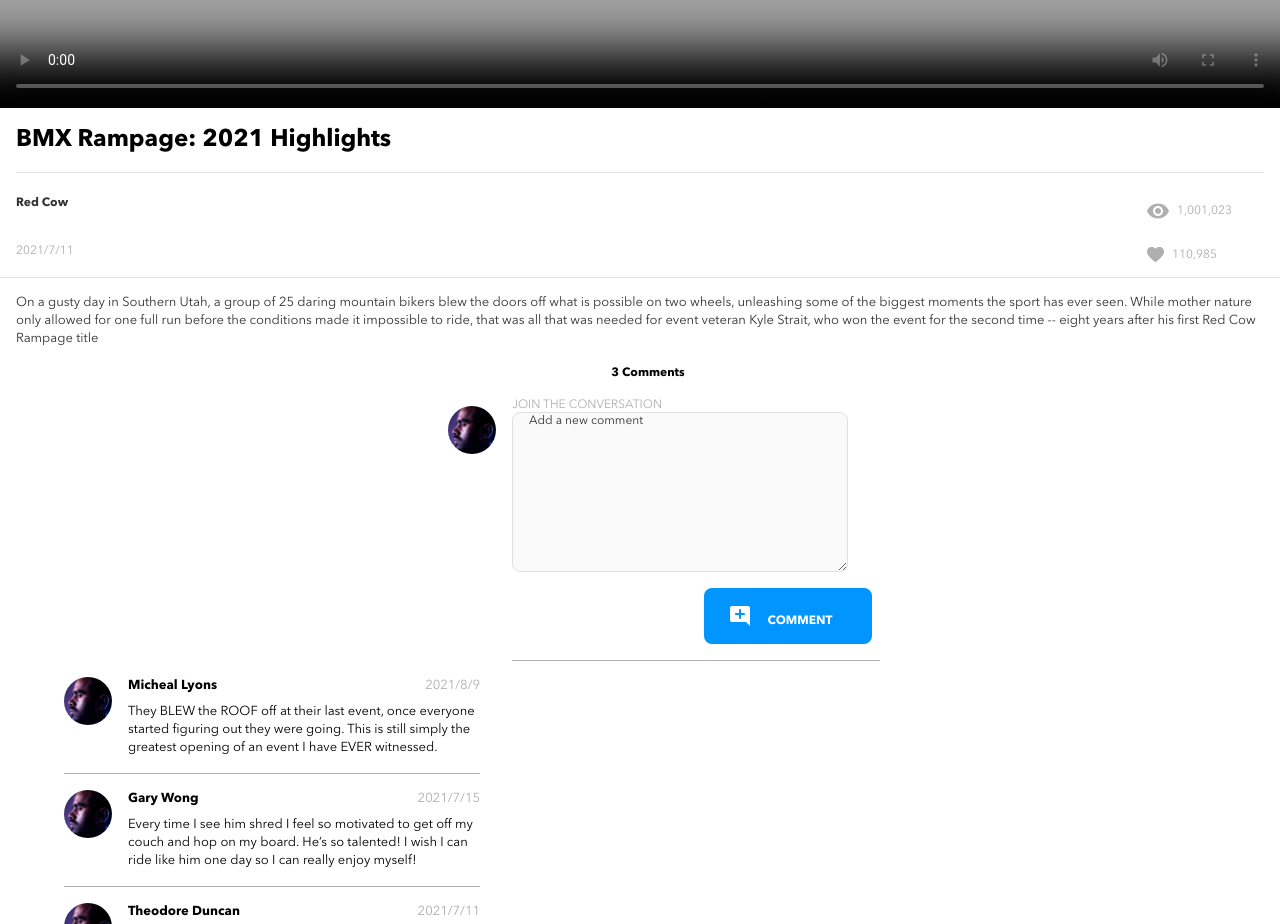
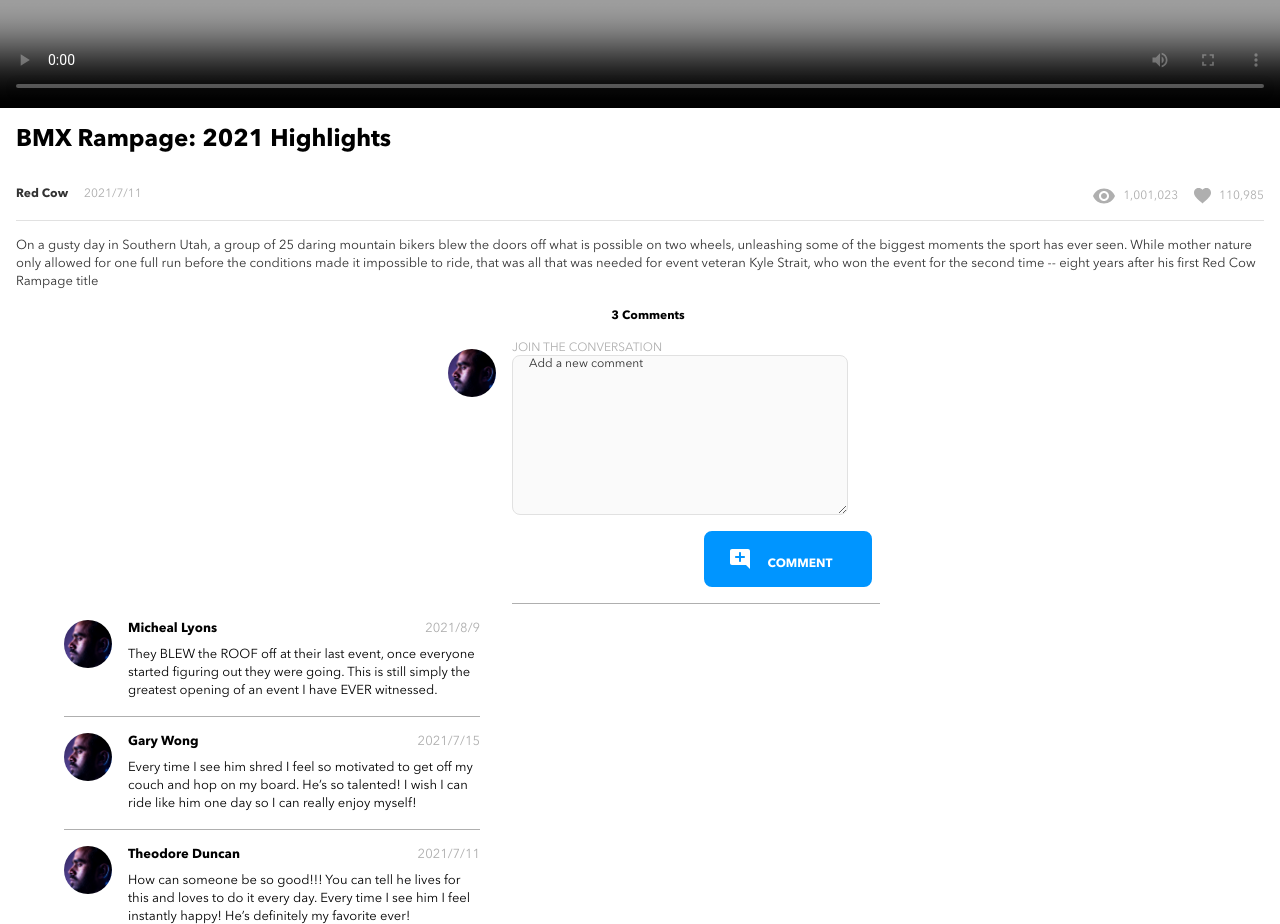
Before and after one commit to PranavPrashar/pranav-prashar-brainflix, a React (Create React App) app: page / in a window 1280 px wide. Shown: the part 920-1844 px from the top of the page. Built offline with nearby package versions, Linux system fonts and the light colour scheme.

Commit message:
Updated InfoComponent for tablet css

```diff
--- a/src/components/InfoComponent/InfoComponent.scss
+++ b/src/components/InfoComponent/InfoComponent.scss
@@ -34,6 +34,10 @@
         padding-right: 8rem;
         font-size: 24px;
         line-height: 32px;
+        @include tablet{
+            border-bottom:none ;
+            padding-bottom: 0;
+        }
         // width: 75%;
     }
 
@@ -47,14 +51,29 @@
         // align-content: center;
         border-bottom: solid 1px global.$mercury;
         // background-color: lightpink;
+        @include tablet{
+            margin: 0 1rem;
+            padding: 0;
+        }
 
         &__left {
             display: flex;
             flex-direction: column;
+            @include tablet{
+                flex-direction: row;
+                align-items: baseline;
+                padding:0;
+            }
         }
 
         &__right{
             padding-right: 2rem;
+            @include tablet{
+                display: flex;
+                flex-direction: row;
+                padding:0;
+            }
+
         }
 
 
@@ -66,6 +85,9 @@
             color: global.$brainflix-black;
             font-size: 0.75rem;
             line-height: 20px;
+            @include tablet{
+                padding-right: 1rem;
+            }
         }
 
         &__date {
@@ -80,6 +102,7 @@
             flex-direction: row;
             font-size: 0.75rem;
             line-height: 20px;
+            padding-right: 1rem;
         }
 
         &__likes{
```
